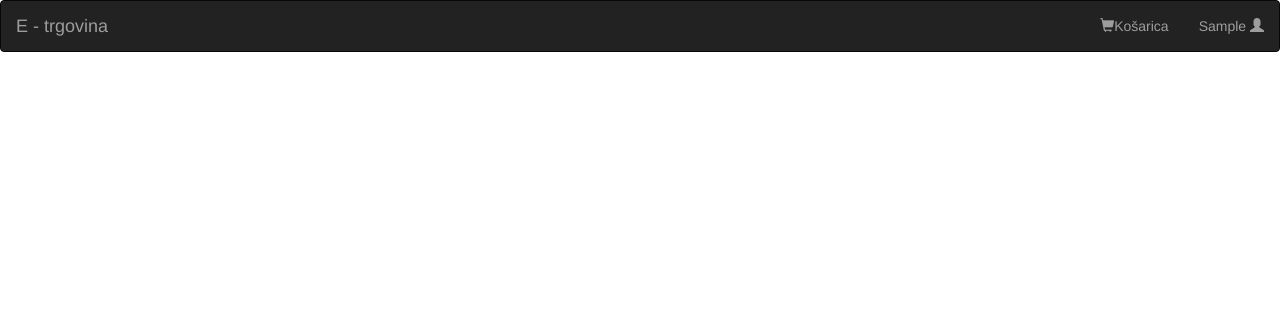
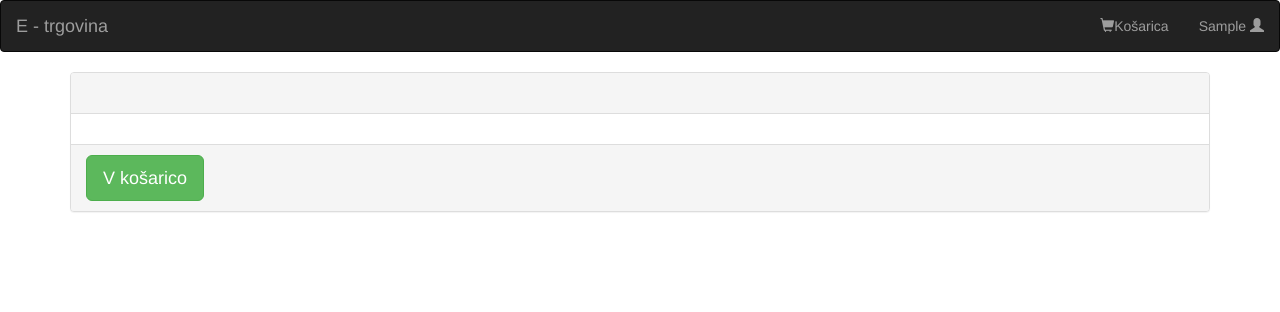
Before and after one commit to lbe94/EP_trgovina, a PHP site: page / in a window 1280 px wide. Shown: the top 312 px of the page. Run offline with PHP 8.4, Linux system fonts and the light colour scheme; the visitor is signed in with stand-in values (Sample User, id 1); tables that the repository leaves empty or names only in its code hold one stand-in row (values such as "Sample post"); data that the repository does not hold is empty.

Commit message:
Pregledovanje artiklov

```diff
--- a/config.php
+++ b/config.php
@@ -4,4 +4,5 @@
     define('DB_PASSWORD', '');
     define('DB_DATABASE', 'e_trgovina');
     $db = mysqli_connect(DB_SERVER, DB_USERNAME, DB_PASSWORD, DB_DATABASE);
+    mysqli_set_charset($db,"utf8");
 ?>
--- a/index.php
+++ b/index.php
@@ -31,7 +31,22 @@ include('index_session.php')
     </div>
 </nav>
 <div class="container">
-
+    <?php
+        while($result = mysqli_fetch_array($select_articles, MYSQLI_ASSOC)){?>
+            <div class="panel panel-default">
+                <div class="panel-heading">
+                    <h2 class="h2"><?php echo $result['Naziv']?></h2>
+                </div>
+                <div class="panel-body">
+                    <p1 class="h5"><?php echo $result['Opis']?></p1>
+                </div>
+                <div class="panel-footer">
+                    <a href="#" class="btn btn-success btn-lg">V košarico</a>
+                </div>
+            </div>
+    <?php
+        }
+    ?>
 </div>
 </body>
 </html>
--- a/index_session.php
+++ b/index_session.php
@@ -9,10 +9,12 @@
         $ses_sql = mysqli_query($db, "SELECT Ime FROM stranke WHERE idStranke = '$user_check'");
         $row = mysqli_fetch_array($ses_sql, MYSQLI_ASSOC);
         $name = $row['Ime'];
+
+        //display articles
+        $select_articles = mysqli_query($db, "SELECT * FROM artikli");
     }
     // ce seja ni vzpostavljena, redirect na login
     else {
         header("Location: login.php");
     }
-
 ?>
```
